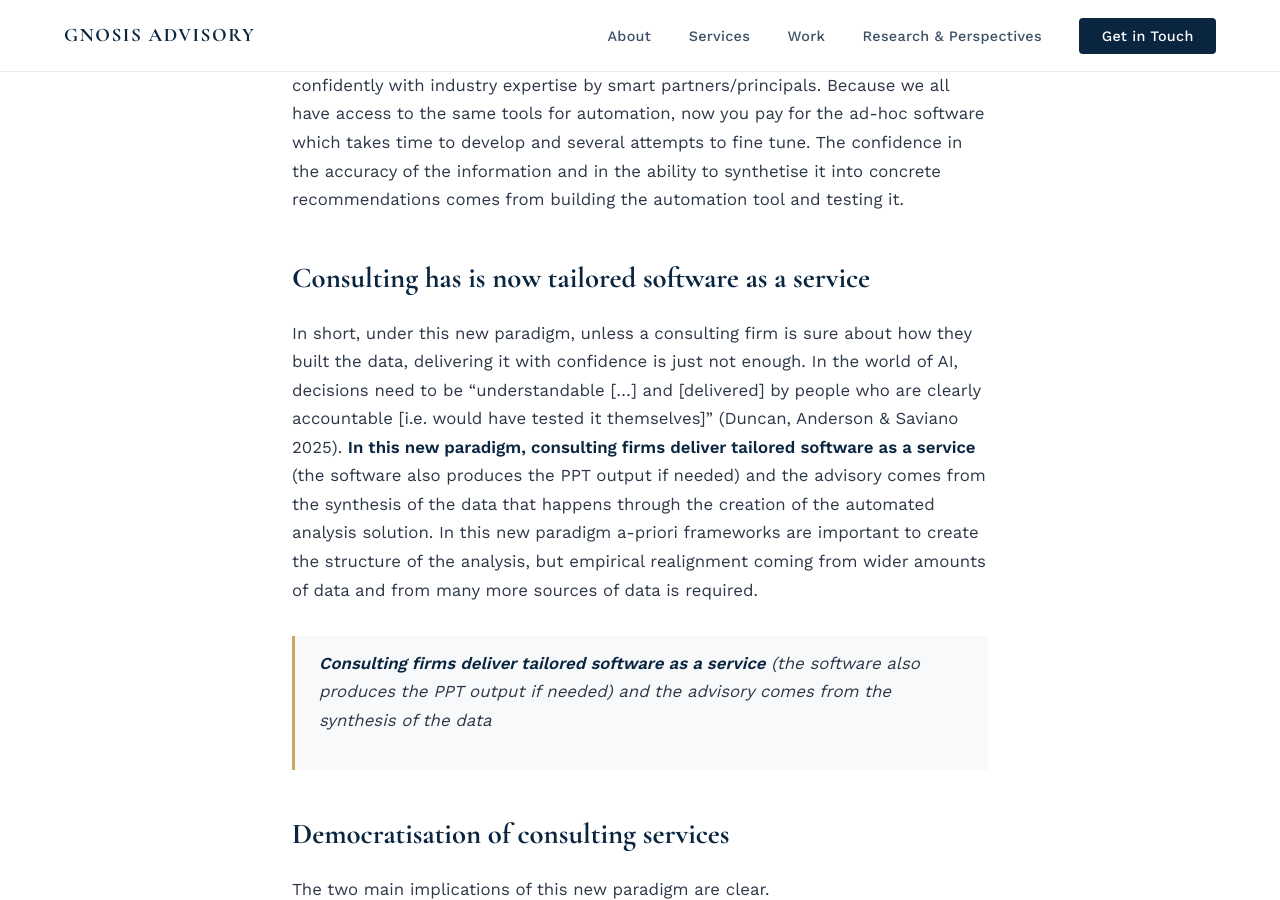
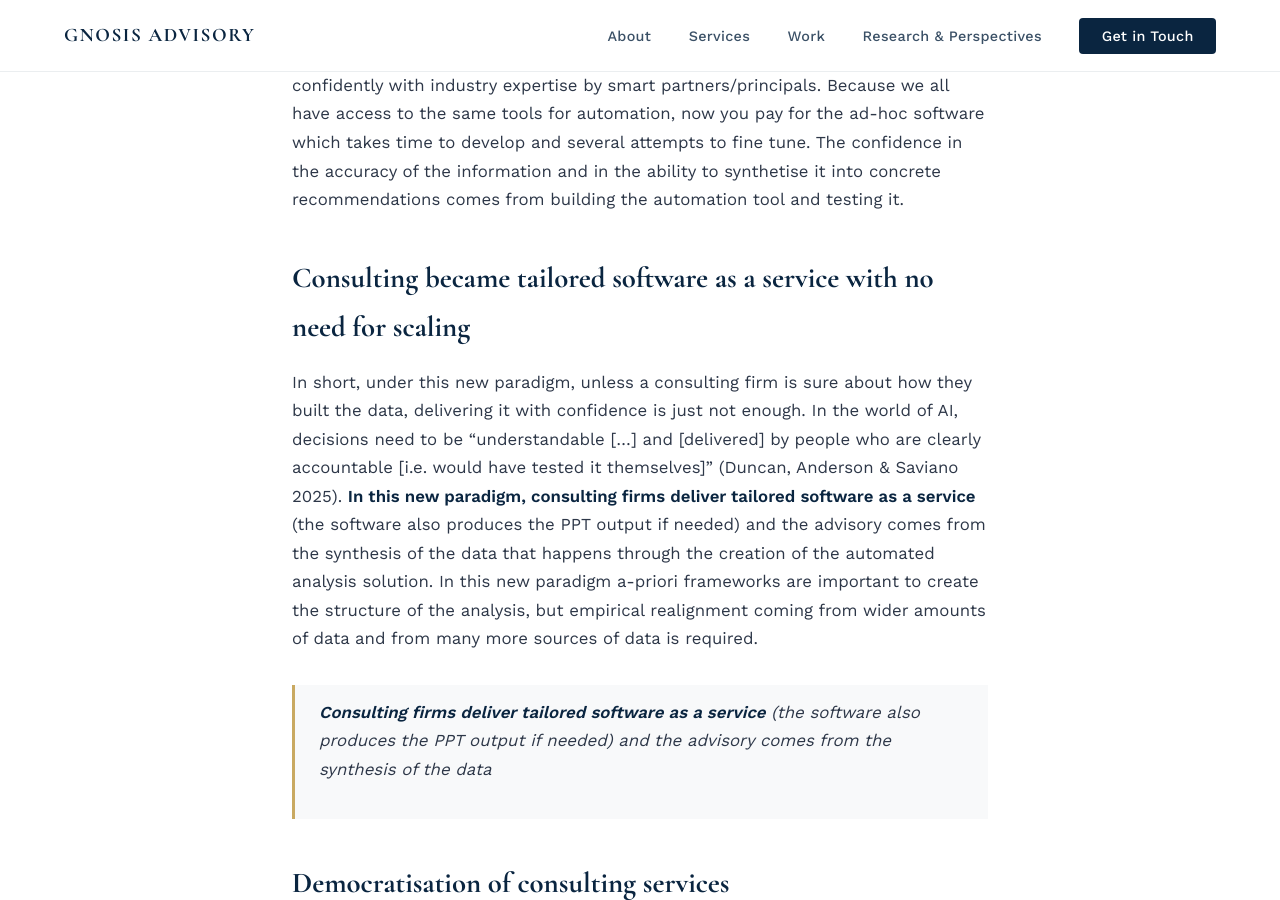
Before and after one commit to gnosisadvisory/gnosisadvisory.github.io, a Jekyll site: the page built from _posts/2026-06-01-unit-economics-of-consulting.md, in a window 1280 px wide and 900 px high, scrolled down 2411 px. Built offline with Jekyll 4.4.1, drawn with Linux system fonts in a browser that asks for light colours.

Commit message:
changes 5 to first article

```diff
--- a/_posts/2026-06-01-unit-economics-of-consulting.md
+++ b/_posts/2026-06-01-unit-economics-of-consulting.md
@@ -23,7 +23,7 @@ Under the new paradigm, the scale of data is no longer an issue. A consulting fi
 
 Before, you were paying for junior time to build a solution (as automated as possible) but because it was built by juniors and checked by the pyramid, you could trust the numbers. And therefore you could trust the conclusion delivered very confidently with industry expertise by smart partners/principals. Because we all have access to the same tools for automation, now you pay for the ad-hoc software which takes time to develop and several attempts to fine tune. The confidence in the accuracy of the information and in the ability to synthetise it into concrete recommendations comes from building the automation tool and testing it.
 
-## Consulting has is now tailored software as a service
+## Consulting became tailored software as a service with no need for scaling
 
 In short, under this new paradigm, unless a consulting firm is sure about how they built the data, delivering it with confidence is just not enough. In the world of AI, decisions need to be “understandable […] and [delivered] by people who are clearly accountable [i.e. would have tested it themselves]” (Duncan, Anderson & Saviano 2025). **In this new paradigm, consulting firms deliver tailored software as a service** (the software also produces the PPT output if needed) and the advisory comes from the synthesis of the data that happens through the creation of the automated analysis solution. In this new paradigm a-priori frameworks are important to create the structure of the analysis, but empirical realignment coming from wider amounts of data and from many more sources of data is required.
 
```
